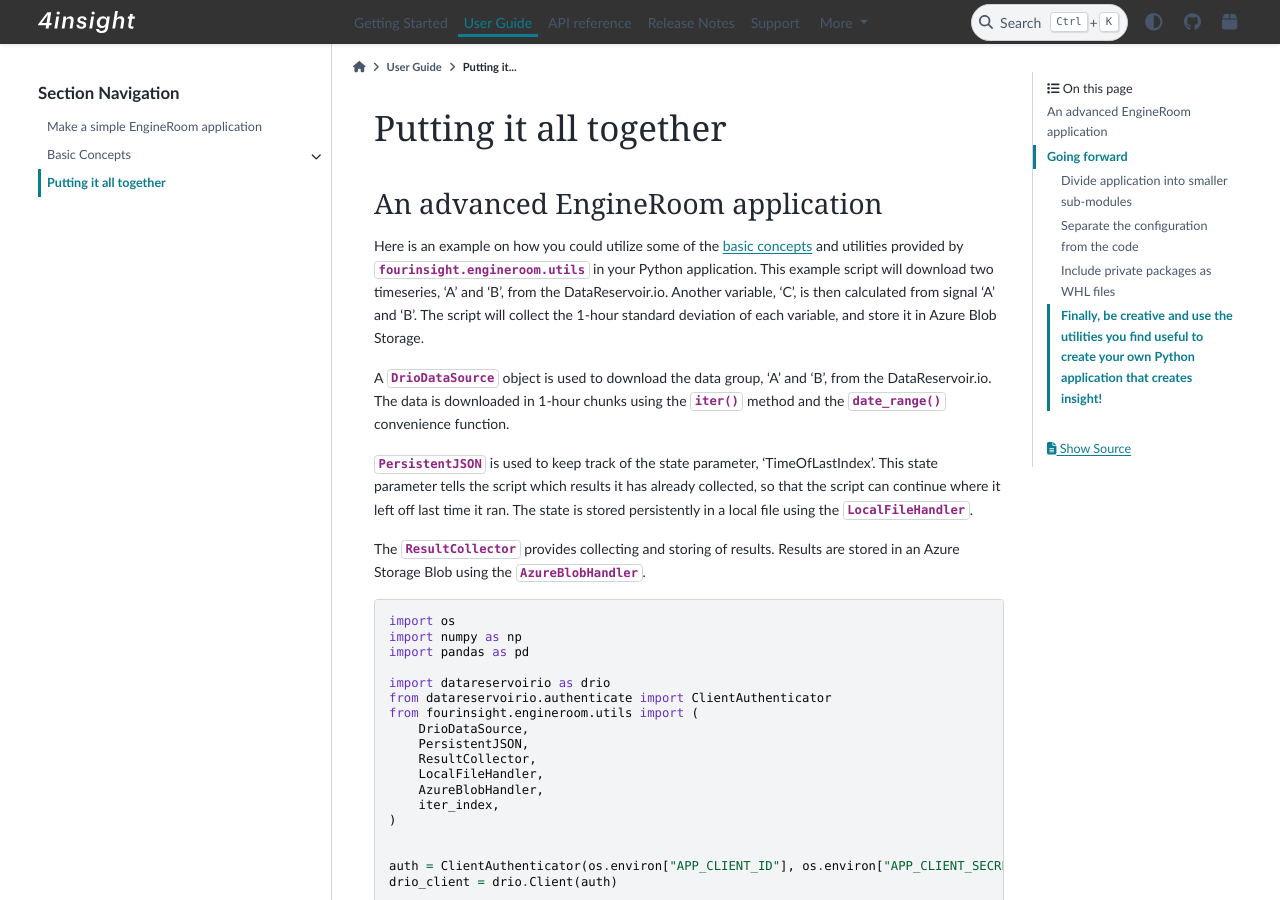
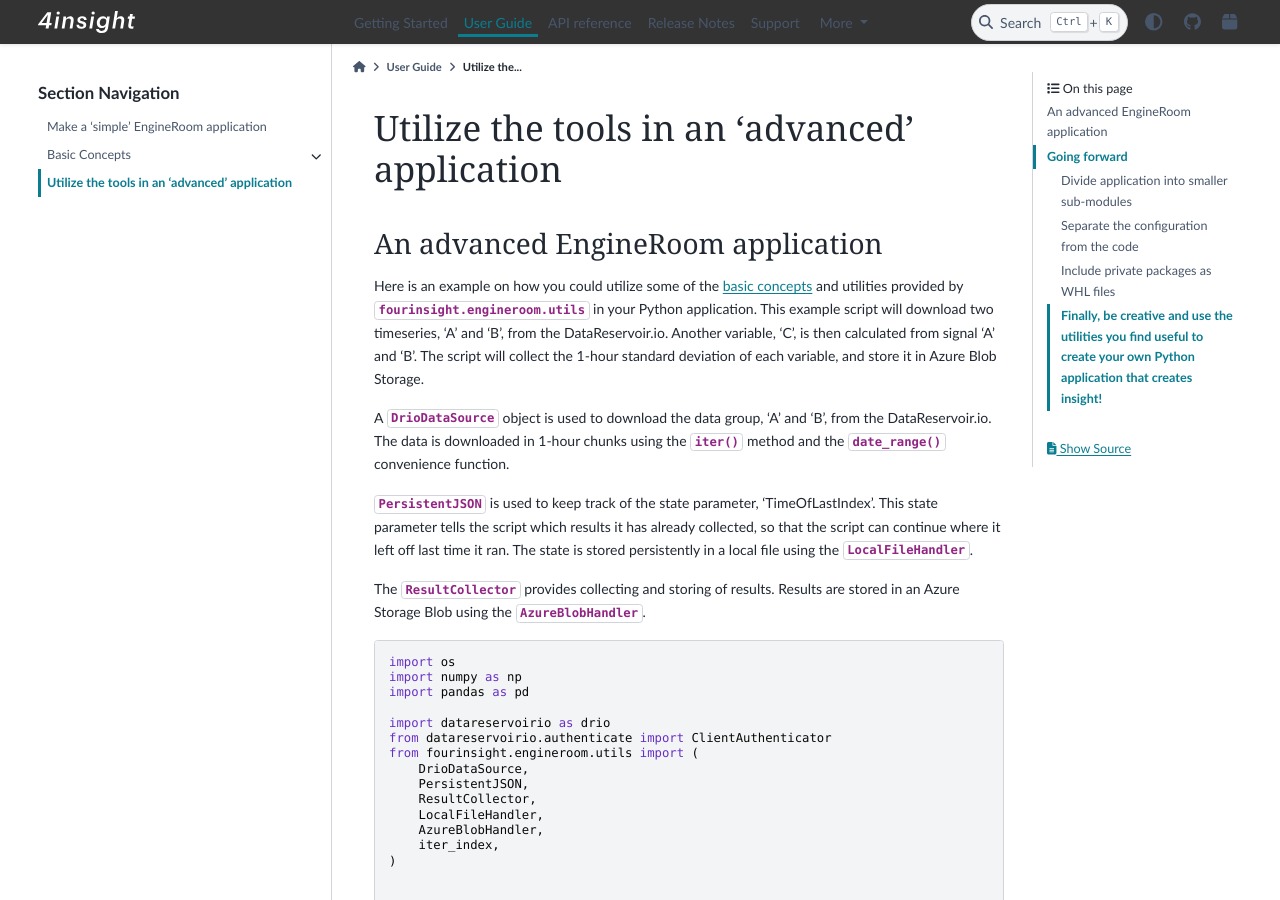
Before and after one commit to 4Subsea/fourinsight-engineroom-utils-python, a Sphinx documentation site: the page built from docs/user_guide/advanced_app.rst, in a window 1280 px wide and 900 px high. Built offline with Sphinx 7.4.7 and the PyData theme 0.15.4, drawn with Linux system fonts in a browser that asks for light colours.

Commit message:
doc: new section titles

```diff
--- a/docs/user_guide/advanced_app.rst
+++ b/docs/user_guide/advanced_app.rst
@@ -1,7 +1,7 @@
 .. _advanced-application:
 
-Putting it all together
-=======================
+Utilize the tools in an 'advanced' application
+==============================================
 
 An advanced EngineRoom application
 ----------------------------------
--- a/docs/user_guide/simple_app.rst
+++ b/docs/user_guide/simple_app.rst
@@ -1,7 +1,7 @@
 .. _simple-application:
 
-Make a simple EngineRoom application
-====================================
+Make a 'simple' EngineRoom application
+======================================
 
 This tutorial walks you through how to set up a simple EngineRoom Python application.
 It will show you how to add the necessary files and structure, how to make a zip-file
```
